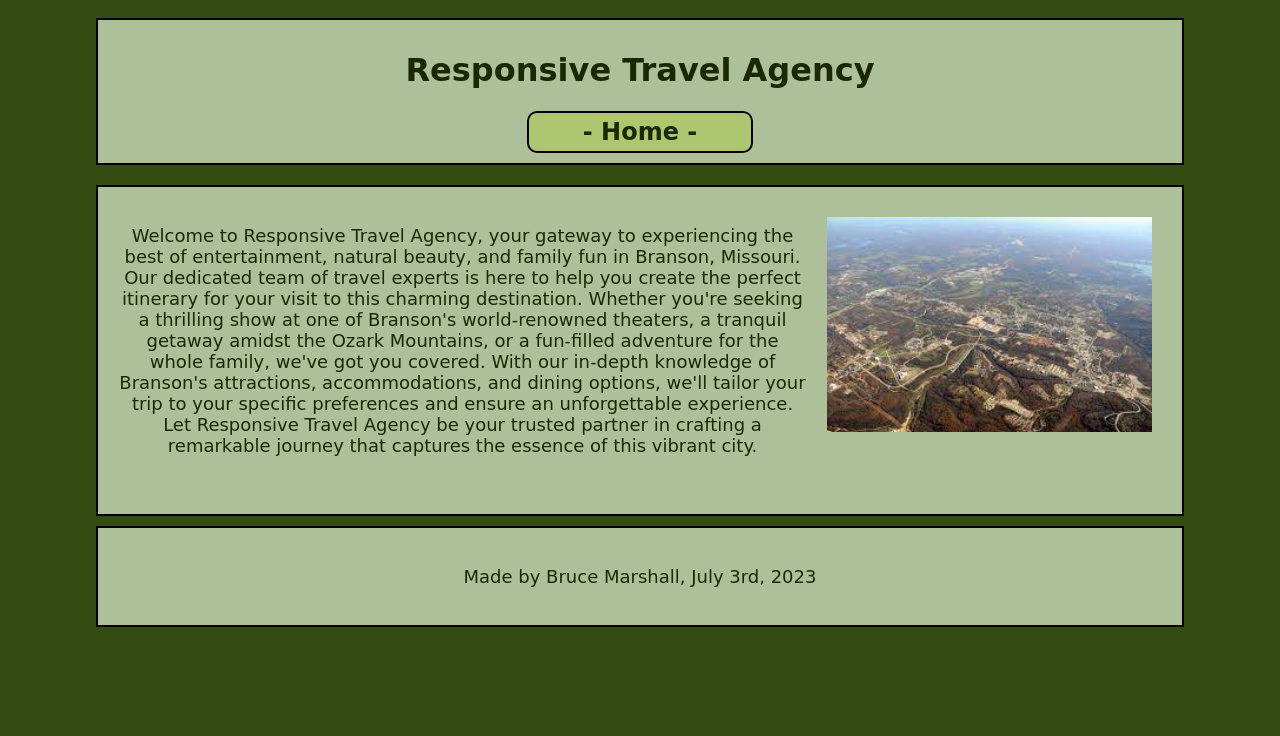
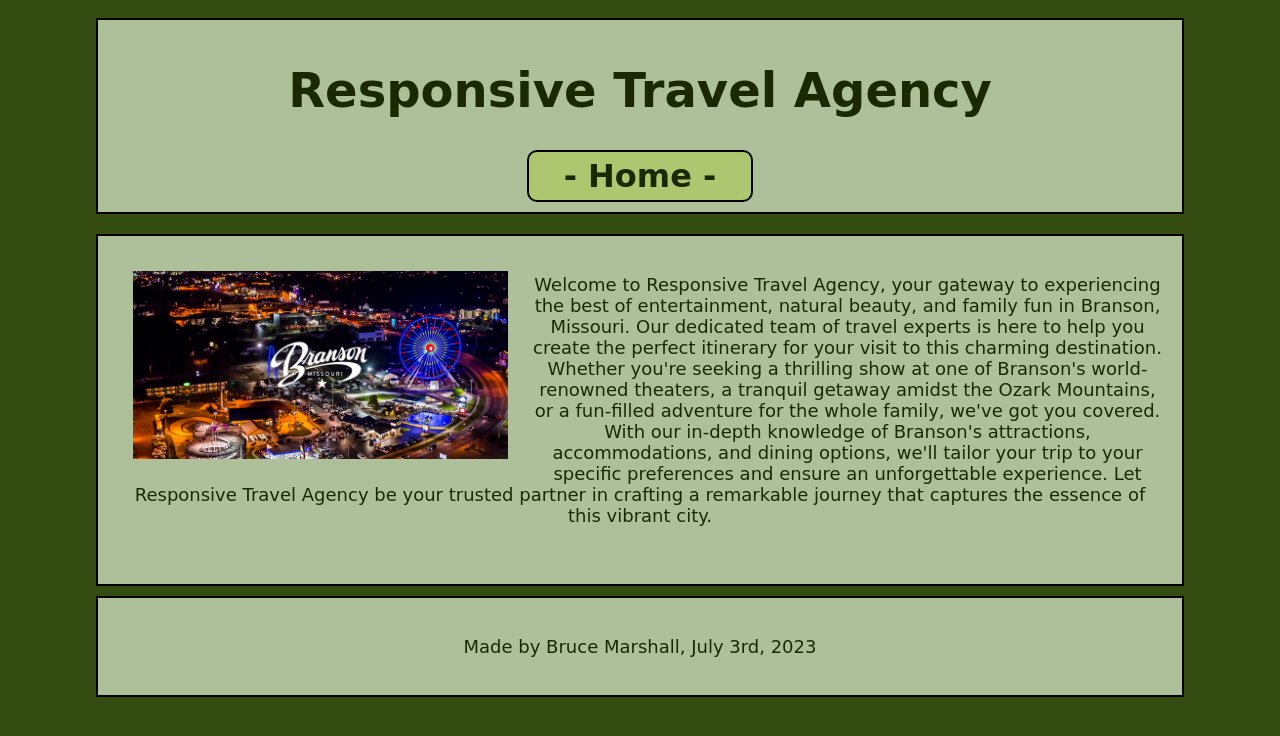
Before and after one commit to BruceMCodes/Responsive-Travel, a plain HTML site: page index.html in a window 1280 px wide. Drawn offline with Linux system fonts and the light colour scheme.

Commit message:
modifications and addition of image

```diff
--- a/index.html
+++ b/index.html
@@ -19,7 +19,7 @@
     </header>
     <article>
         <div class="container">
-            <img src="Branson.jpg" alt="A photo of Branson.">
+            <img src="Branson 2.jpeg" alt="A photo of Branson.">
             <p>Welcome to Responsive Travel Agency, your gateway to experiencing the best of entertainment, natural beauty, and family fun in Branson, Missouri. Our dedicated team of travel experts is here to help you create the perfect itinerary for your visit to this charming destination. Whether you're seeking a thrilling show at one of Branson's world-renowned theaters, a tranquil getaway amidst the Ozark Mountains, or a fun-filled adventure for the whole family, we've got you covered. With our in-depth knowledge of Branson's attractions, accommodations, and dining options, we'll tailor your trip to your specific preferences and ensure an unforgettable experience. Let Responsive Travel Agency be your trusted partner in crafting a remarkable journey that captures the essence of this vibrant city.</p>
         </div>
 
--- a/style.css
+++ b/style.css
@@ -80,7 +80,7 @@ footer {
         padding: 20px;
     }
     #nav {
-        width: 20%;
+        width: 25%;
     }
     .container {
         padding-bottom: 30px;
@@ -89,4 +89,21 @@ footer {
         font-size: large;
         padding: 10px;
     }
+    h1 {
+        font-size: 3em;
+    }
+    h2 {
+        font-size: 2em;
+    }
 }
+
+@media screen and (min-width: 1000px) {
+    img {
+        float: left;
+        width: 375px;
+        padding: 25px;
+    }
+    #nav {
+        width: 20%;
+    }
+}
```
Also changed, not shown: Branson 2.jpeg (added).
